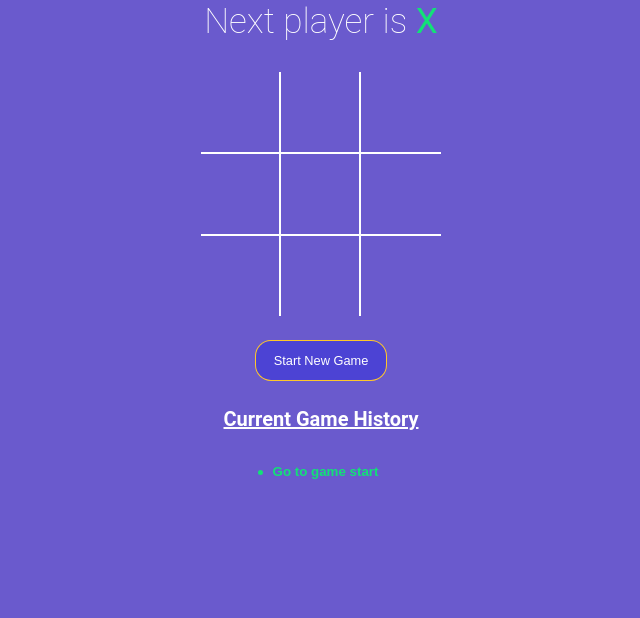
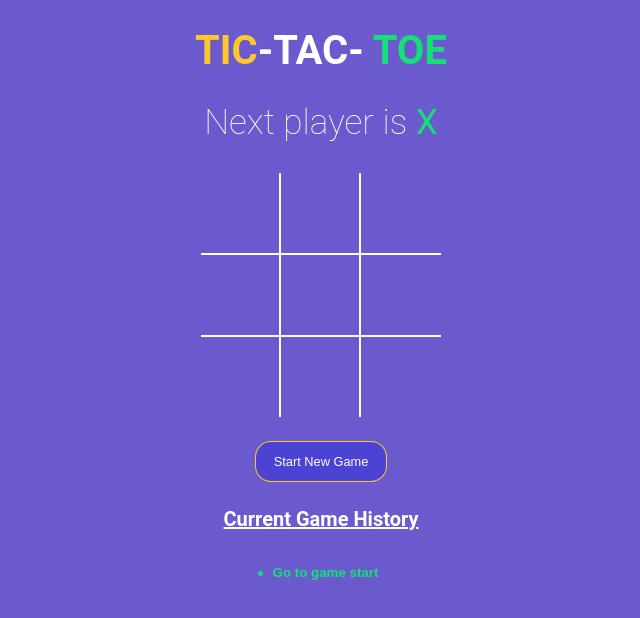
Before and after one commit to vishalcodesss/tictactoegame, a React (Vite) app: page / in a window 1280 px wide. Shown: the top 618 px of the page, without its empty margins (319-959 px from the left). Built offline with nearby package versions, Linux system fonts and the light colour scheme.

Commit message:
added the title

```diff
--- a/index.html
+++ b/index.html
@@ -4,6 +4,8 @@
     <meta charset="UTF-8" />
     <link rel="icon" type="image/svg+xml" href="/vite.svg" />
     <meta name="viewport" content="width=device-width, initial-scale=1.0" />
+    <link rel="preconnect" href="https://fonts.googleapis.com">
+<link rel="preconnect" href="https://fonts.gstatic.com" crossorigin>
     <title>Tic tac toe</title>
   </head>
   <body>
--- a/src/App.jsx
+++ b/src/App.jsx
@@ -56,6 +56,9 @@ function App() {
 
   return (
     <div className="app">
+    <h1>
+      <span className='text-orange'>TIC</span>-TAC- <span className='text-green'>TOE</span>
+    </h1>
       <StatusMessage winner={winner} gamingBoard={gamingBoard} />
 
       <Board
@@ -66,7 +69,9 @@ function App() {
 
       <button type='button' onClick={onnewgamestart}
        className={`btn-reset ${winner?'active':' '}`}>Start New Game </button>
-      <h4><u>Current Game History</u></h4>
+      <h4 style={{
+        fontweight : 'normal',
+      }}><u>Current Game History</u></h4>
       <History history={history} moveto={moveto} currentmove={currentmove} />
     </div>
   );
```
